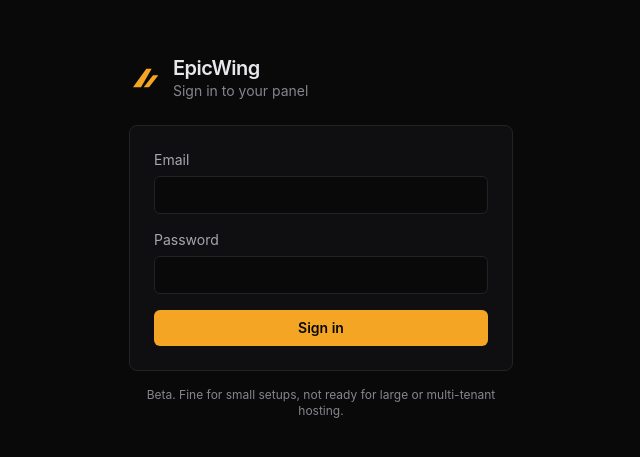
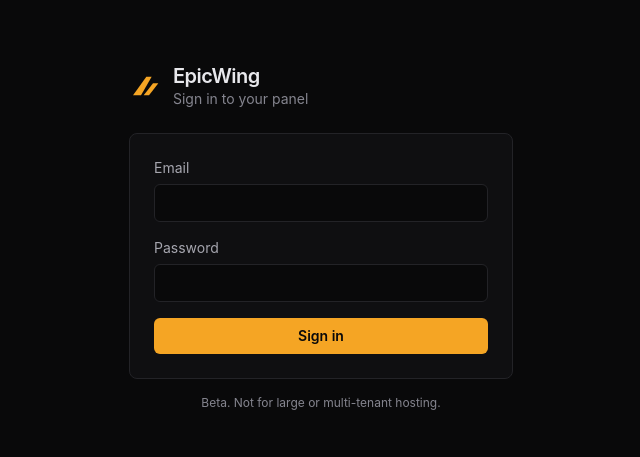
Before and after one commit to EpicWing/epicwing-panel, a Vue app in the folder frontend/: page /login in a window 1280 px wide. Shown: the part 163-620 px from the top of the page, without its empty margins (319-959 px from the left). Built offline with nearby package versions, Linux system fonts and the light colour scheme; no server answers.

Commit message:
UI: shorter beta notice

```diff
--- a/frontend/src/i18n/en.ts
+++ b/frontend/src/i18n/en.ts
@@ -70,7 +70,7 @@ export default {
     password: "Password",
     submit: "Sign in",
     submitting: "Signing in…",
-    notice: "Beta. Fine for small setups, not ready for large or multi-tenant hosting.",
+    notice: "Beta. Not for large or multi-tenant hosting.",
   },
   servers: {
     title: "Your Servers",
```
